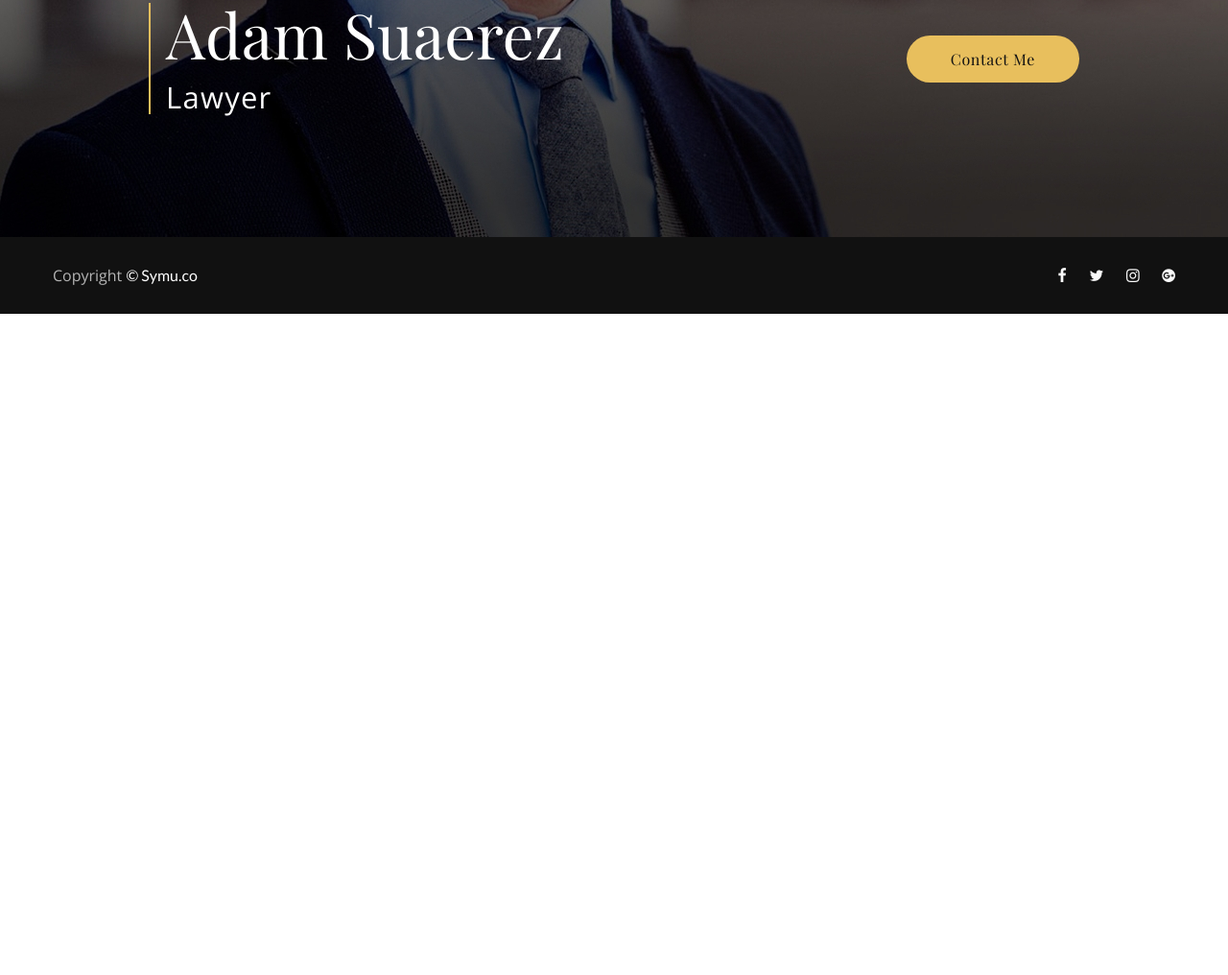
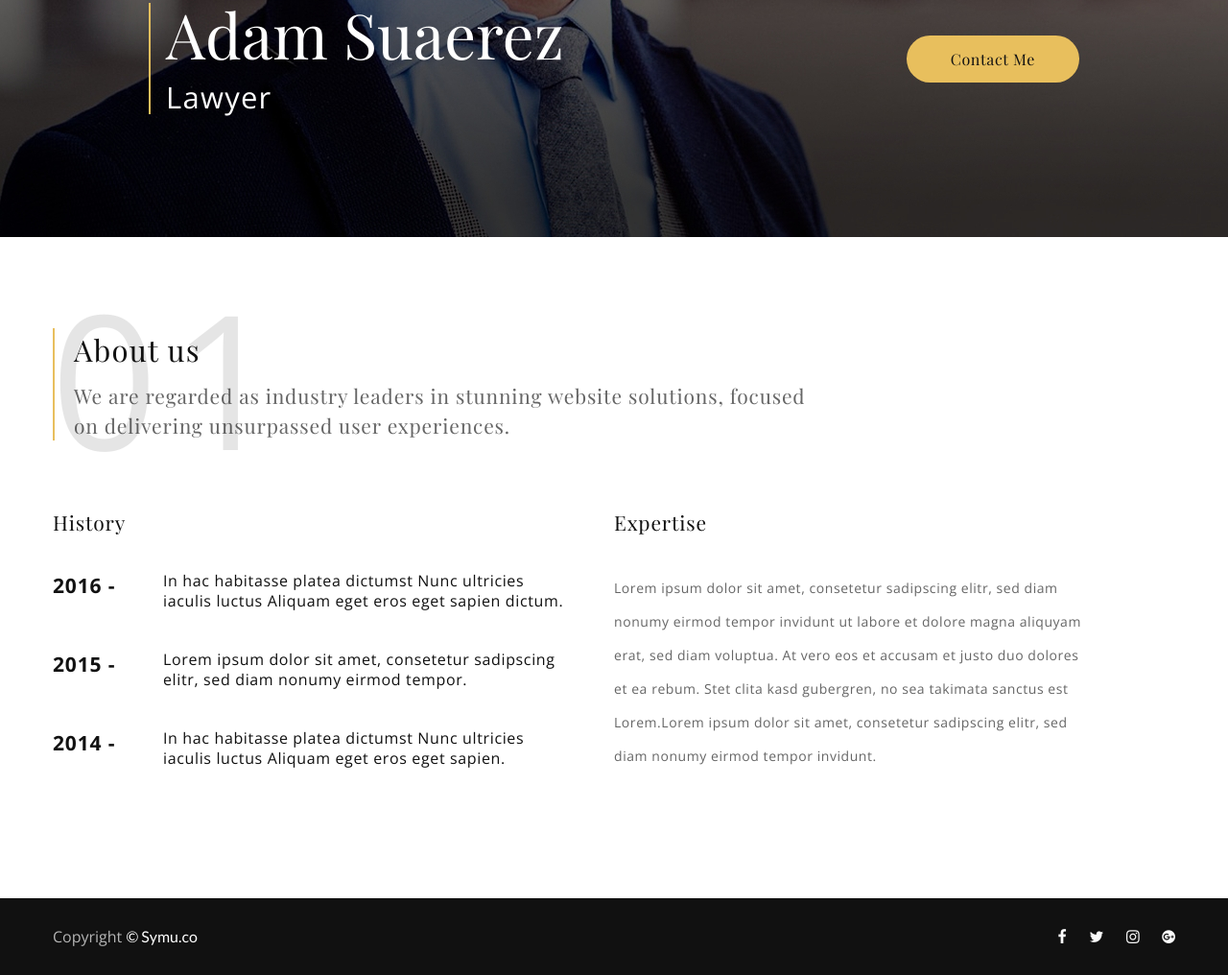
Before and after one commit to art555w/advocatus, a website: page app/index.html in a window 1280 px wide. Shown: the part 703-1719 px from the top of the page at 96% size. Before the commit the page ends 1030 px from the top, so only its background shows below. Drawn offline with nearby package versions, Linux system fonts and the light colour scheme; files that its build step writes are made by us from their sources.

Commit message:
added section about

```diff
--- a/app/index.html
+++ b/app/index.html
@@ -37,6 +37,7 @@
 					</div>
 				</div>
 			</header>
+
 			<section class="top" style="background-image: url('images/top.jpg');">
 				<div class="container-fluid">
 					<div class="top__inner">
@@ -54,6 +55,53 @@
 					</div>
 				</div>
 			</section>
+
+			<section class="about">
+				<div class="container">
+					<div class="about__box title-box">
+						<h3 class="title">About us</h3>
+						<p class="subtitle">We are regarded as industry leaders in stunning website solutions, focused on
+							delivering
+							unsurpassed user experiences.</p>
+					</div>
+					<div class="about__inner">
+						<div class="about__inner-content history">
+							<div class="about__inner-title">
+								History
+							</div>
+							<div class="about__inner-box">
+								<span>2016 -</span>
+								<p class="about__inner-history">In hac habitasse platea dictumst Nunc ultricies iaculis luctus
+									Aliquam
+									eget eros eget sapien dictum.</p>
+							</div>
+							<div class="about__inner-box">
+								<span>2015 -</span>
+								<p class="about__inner-history">Lorem ipsum dolor sit amet, consetetur sadipscing elitr, sed
+									diam
+									nonumy eirmod tempor.</p>
+							</div>
+							<div class="about__inner-box">
+								<span>2014 -</span>
+								<p class="about__inner-history">In hac habitasse platea dictumst Nunc ultricies iaculis luctus
+									Aliquam
+									eget eros eget sapien.</p>
+							</div>
+						</div>
+						<div class="about__inner-content">
+							<div class="about__inner-title">
+								Expertise
+							</div>
+							<p class="about__inner-text">Lorem ipsum dolor sit amet, consetetur sadipscing elitr, sed diam
+								nonumy eirmod tempor invidunt ut labore et dolore magna aliquyam erat, sed diam voluptua. At
+								vero eos et accusam et justo duo dolores et ea rebum. Stet clita kasd gubergren, no sea takimata
+								sanctus est Lorem.Lorem ipsum dolor sit amet, consetetur sadipscing elitr, sed diam nonumy
+								eirmod tempor invidunt.</p>
+						</div>
+					</div>
+				</div>
+			</section>
+
 
 		</div>
 		<footer class="footer">
--- a/app/scss/_fonts.scss
+++ b/app/scss/_fonts.scss
@@ -31,6 +31,9 @@
 .icon-minus:before {
 	content: "\f068";
 }
+.icon-home:before {
+	content: "\f015";
+}
 .icon-mail-forward:before {
 	content: "\f064";
 }
@@ -45,6 +48,12 @@
 }
 .icon-facebook-f:before {
 	content: "\f09a";
+}
+.icon-wrench:before {
+	content: "\f0ad";
+}
+.icon-desktop:before {
+	content: "\f108";
 }
 .icon-instagram:before {
 	content: "\f16d";
@@ -61,3 +70,6 @@
 .icon-google-plus-official:before {
 	content: "\f2b3";
 }
+.icon-handshake-o:before {
+	content: "\f2b5";
+}
--- a/app/scss/_global.scss
+++ b/app/scss/_global.scss
@@ -86,6 +86,7 @@ body {
 	font-family: "Open Sans", sans-serif;
 	font-size: 14px;
 	font-weight: 400;
+	color: #111111;
 }
 
 .container {
@@ -109,3 +110,25 @@ body {
 .content {
 	flex: 1 0 auto;
 }
+
+.title-box {
+	max-width: 800px;
+	padding: 0px 10px 0 20px;
+	border-left: 2px solid #e8bf5d;
+	font-family: "Playfair Display", serif;
+	margin-bottom: 70px;
+	position: relative;
+
+	h3 {
+		font-size: 31px;
+		line-height: 44.84px;
+		letter-spacing: 1.24px;
+		margin-bottom: 10px;
+	}
+	p {
+		color: #666666;
+		font-size: 21px;
+		line-height: 30.89px;
+		letter-spacing: 0.84px;
+	}
+}
--- a/app/scss/style.scss
+++ b/app/scss/style.scss
@@ -76,6 +76,77 @@
 	}
 }
 
+//about =======================================================================
+.about {
+	padding: 95px 0;
+
+	&__box {
+		&::before {
+			content: "01";
+			position: absolute;
+			top: -98px;
+			left: -4px;
+			font-size: 195px;
+			font-weight: 400;
+			font-family: "Open Sans", sans-serif;
+			line-height: 300px;
+			letter-spacing: 15px;
+			z-index: 0;
+			opacity: 0.1;
+		}
+	}
+
+	&__inner {
+		display: flex;
+	}
+
+	.about__inner-content.history {
+		max-width: 560px;
+	}
+
+	&__inner-content {
+		max-width: 490px;
+		& + & {
+			margin-left: 40px;
+		}
+		span {
+			font-size: 21px;
+			font-weight: 700;
+			line-height: 31px;
+			letter-spacing: 0.84px;
+			margin-right: 45px;
+			width: 70px;
+		}
+	}
+	&__inner-box {
+		max-width: 545px;
+		display: flex;
+		margin-bottom: 40px;
+	}
+
+	&__inner-title {
+		font-family: "Playfair Display", serif;
+		font-size: 21px;
+		line-height: 31px;
+		letter-spacing: 0.84px;
+		margin-bottom: 35px;
+	}
+
+	&__inner-history {
+		font-size: 16px;
+		font-weight: 400;
+		line-height: 21px;
+		letter-spacing: 0.64px;
+		width: 430px;
+	}
+
+	&__inner-text {
+		color: #666666;
+		line-height: 35px;
+		letter-spacing: 0.56px;
+	}
+}
+
 // footer =============================================================
 
 .footer {
```
Also changed, not shown: app/css/style.min.css, app/fonts/icomoon.ttf, app/fonts/icomoon.woff, 2 other files.
